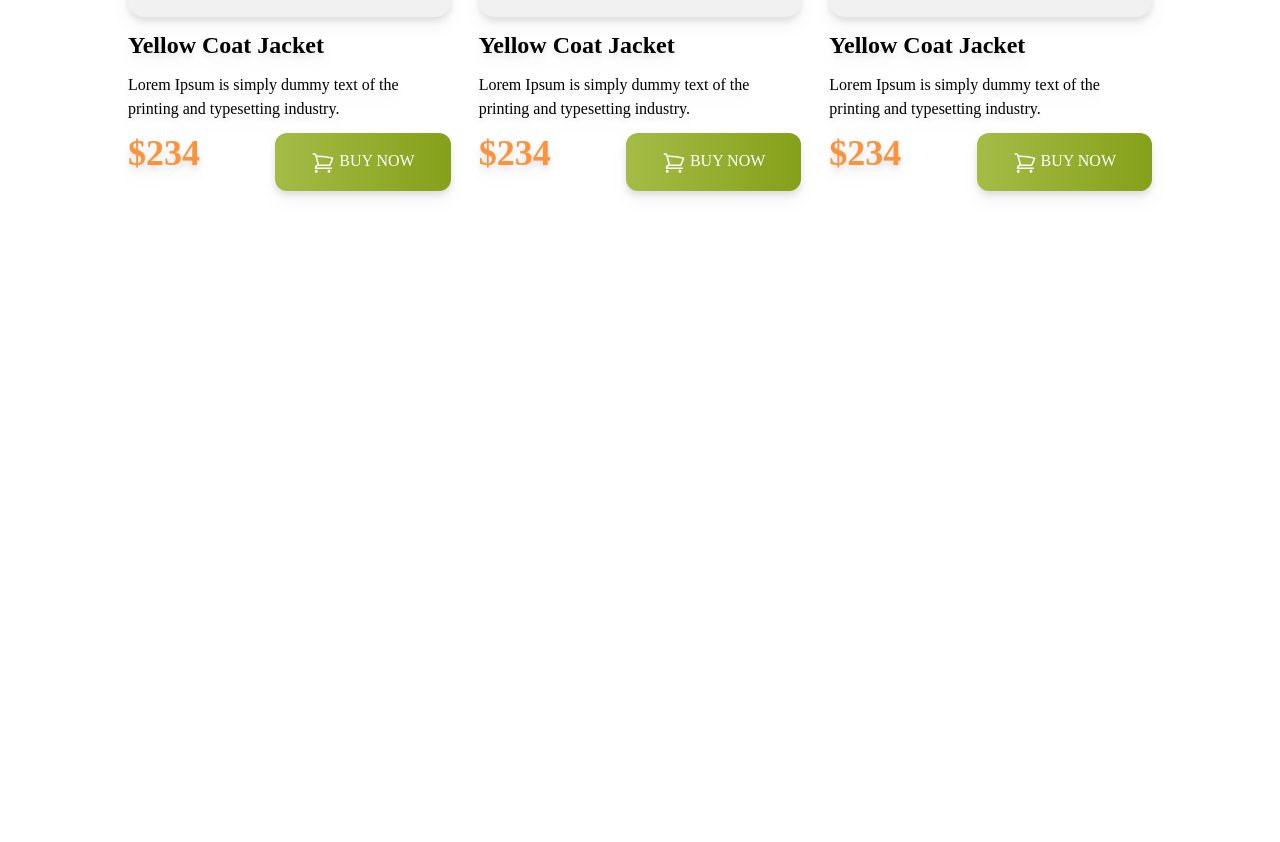
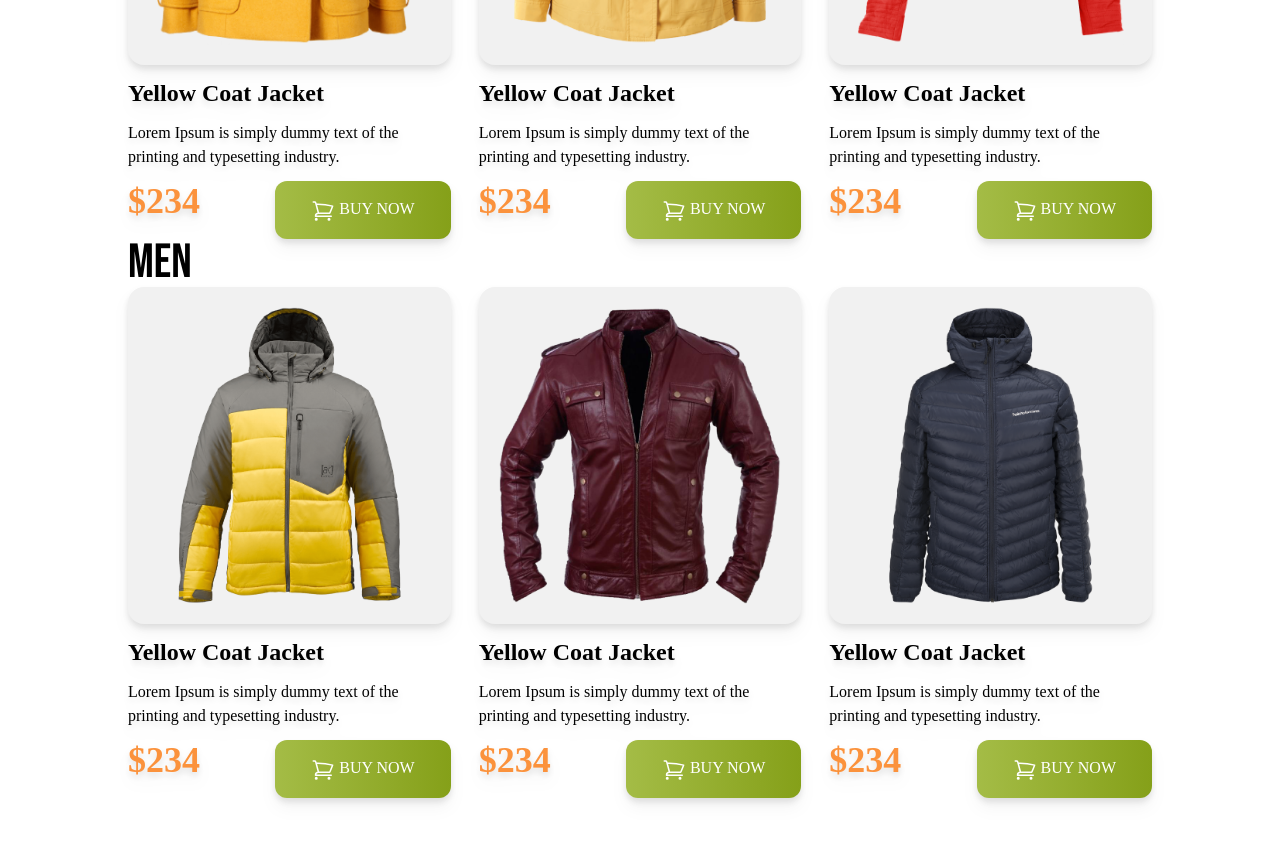
Before and after one commit to Abdulla-Al-Hussain/Penguin, a plain HTML site: page index.html in a window 1280 px wide. Shown: the part 1104-1946 px from the top of the page. Before the commit the page ends 1343 px from the top, so only its background shows below. Drawn offline with nearby package versions, Linux system fonts and the light colour scheme.

Commit message:
Male jacket  update

```diff
--- a/index.html
+++ b/index.html
@@ -26,7 +26,17 @@
 </head>
 <body>
     <header class="bg-[#fef3c7] py-20 px-4 md:px-32 ">
-        <nav></nav>
+        <nav class="text-2xl font-bebas">
+              <div class="flex flex-col md:flex-row justify-between">
+                <img class="w-36  md:w-80" src="icons/logo.png" alt="">
+                <div class="space-y-3 py-2  md:space-x-6">
+                    <a href="">Home</a>
+                    <a href="">Product</a>
+                    <a href="">About Us</a>
+                    <a href="">Contact Us</a>
+                </div>
+              </div>
+        </nav>
       <div class="flex flex-col md:flex-row justify-between items-center">
 
           <div class="space-y-3">
@@ -110,6 +120,65 @@
                    </div>
                  </div>
             </div>
+            <h3 class="text-5xl font-bebas">Men</h3>
+
+            <div class=" grid grid-cols-1 md:grid-cols-2 lg:grid-cols-3 gap-7 font-roboto">
+
+                <!--jacket-1-->
+                 <div class="space-y-3 drop-shadow-lg">
+                    <div class="bg-[#F1F1F1] p-5 rounded-2xl">
+                        <img src="images/jacket-4.png" alt="">
+                    </div>
+                 <h4 class="text-2xl font-bold">Yellow Coat Jacket</h4>
+                 <p>Lorem Ipsum is simply dummy text of the
+                    printing and typesetting industry.</p>
+                   <div class="flex justify-between">
+                    <h3 class="text-4xl font-black text-orange-400">$234</h3>
+                    <button class="py-4 px-9 bg-gradient-to-r from-[#a4bc46] to-[#85a019]  rounded-xl uppercase text-white font-medium">
+                        <svg xmlns="http://www.w3.org/2000/svg" fill="none" viewBox="0 0 24 24" stroke-width="1.5" stroke="currentColor" class="w-6 h-6 inline">
+                            <path stroke-linecap="round" stroke-linejoin="round" d="M2.25 3h1.386c.51 0 .955.343 1.087.835l.383 1.437M7.5 14.25a3 3 0 0 0-3 3h15.75m-12.75-3h11.218c1.121-2.3 2.1-4.684 2.924-7.138a60.114 60.114 0 0 0-16.536-1.84M7.5 14.25 5.106 5.272M6 20.25a.75.75 0 1 1-1.5 0 .75.75 0 0 1 1.5 0Zm12.75 0a.75.75 0 1 1-1.5 0 .75.75 0 0 1 1.5 0Z" />
+                          </svg>
+
+                        Buy Now</button>
+                   </div>
+                 </div>
+                 <!--jacket 2-->
+                 <div class="space-y-3 drop-shadow-lg">
+                    <div class="bg-[#F1F1F1] p-5 rounded-2xl">
+                        <img src="images/jacket-5.png" alt="">
+                    </div>
+                 <h4 class="text-2xl font-bold">Yellow Coat Jacket</h4>
+                 <p>Lorem Ipsum is simply dummy text of the
+                    printing and typesetting industry.</p>
+                   <div class="flex justify-between">
+                    <h3 class="text-4xl font-black text-orange-400">$234</h3>
+                    <button class="py-4 px-9 bg-gradient-to-r from-[#a4bc46] to-[#85a019]  rounded-xl uppercase text-white font-medium">
+                        <svg xmlns="http://www.w3.org/2000/svg" fill="none" viewBox="0 0 24 24" stroke-width="1.5" stroke="currentColor" class="w-6 h-6 inline">
+                            <path stroke-linecap="round" stroke-linejoin="round" d="M2.25 3h1.386c.51 0 .955.343 1.087.835l.383 1.437M7.5 14.25a3 3 0 0 0-3 3h15.75m-12.75-3h11.218c1.121-2.3 2.1-4.684 2.924-7.138a60.114 60.114 0 0 0-16.536-1.84M7.5 14.25 5.106 5.272M6 20.25a.75.75 0 1 1-1.5 0 .75.75 0 0 1 1.5 0Zm12.75 0a.75.75 0 1 1-1.5 0 .75.75 0 0 1 1.5 0Z" />
+                          </svg>
+
+                        Buy Now</button>
+                   </div>
+                 </div>
+                 <!--jacket 3-->
+                 <div class="space-y-3 drop-shadow-lg">
+                    <div class="bg-[#F1F1F1] p-5 rounded-2xl">
+                        <img src="images/jacket-6.png" alt="">
+                    </div>
+                 <h4 class="text-2xl font-bold">Yellow Coat Jacket</h4>
+                 <p>Lorem Ipsum is simply dummy text of the
+                    printing and typesetting industry.</p>
+                   <div class="flex justify-between">
+                    <h3 class="text-4xl font-black text-orange-400">$234</h3>
+                    <button class="py-4 px-9 bg-gradient-to-r from-[#a4bc46] to-[#85a019]  rounded-xl uppercase text-white font-medium">
+                        <svg xmlns="http://www.w3.org/2000/svg" fill="none" viewBox="0 0 24 24" stroke-width="1.5" stroke="currentColor" class="w-6 h-6 inline">
+                            <path stroke-linecap="round" stroke-linejoin="round" d="M2.25 3h1.386c.51 0 .955.343 1.087.835l.383 1.437M7.5 14.25a3 3 0 0 0-3 3h15.75m-12.75-3h11.218c1.121-2.3 2.1-4.684 2.924-7.138a60.114 60.114 0 0 0-16.536-1.84M7.5 14.25 5.106 5.272M6 20.25a.75.75 0 1 1-1.5 0 .75.75 0 0 1 1.5 0Zm12.75 0a.75.75 0 1 1-1.5 0 .75.75 0 0 1 1.5 0Z" />
+                          </svg>
+
+                        Buy Now</button>
+                   </div>
+                 </div>
+            </div>
         </section>
 
     </main>
```
